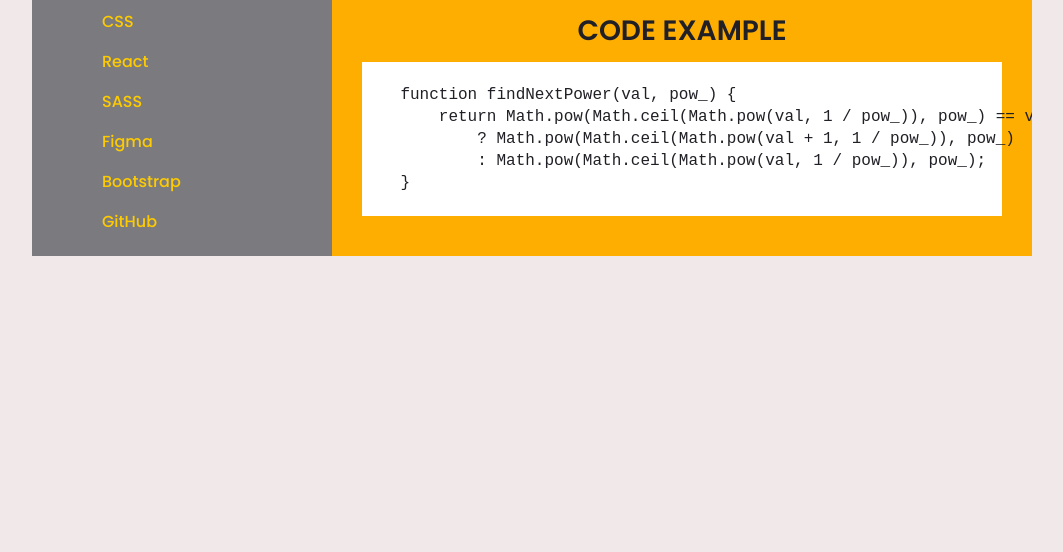
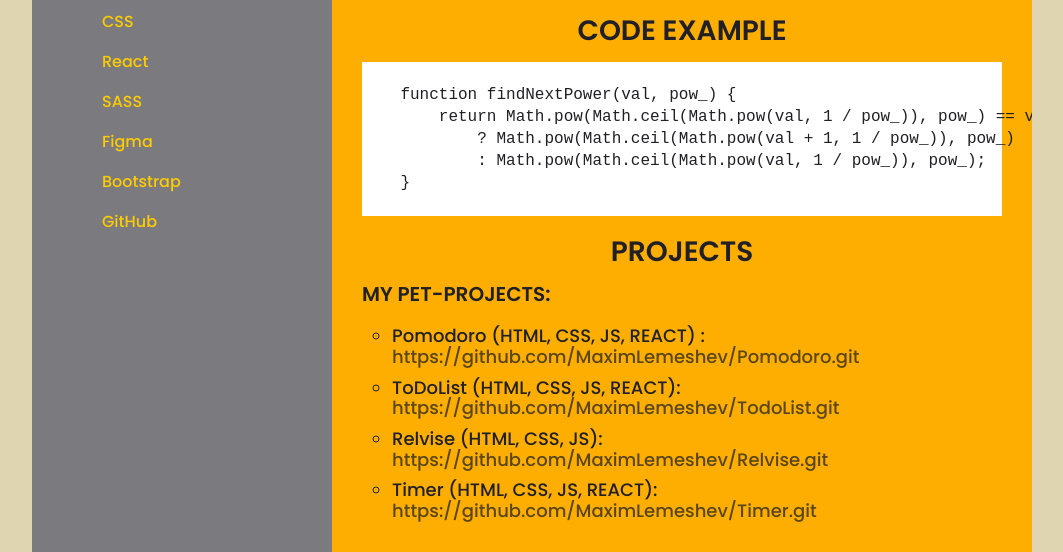
Before and after one commit to MaximLemeshev/rsschool-cv, a plain HTML site: page index.html in a window 1280 px wide. Shown: the part 703-1255 px from the top of the page, without its empty margins (108-1171 px from the left). Before the commit the page ends 959 px from the top, so only its background shows below. Drawn offline with Linux system fonts and the light colour scheme.

Commit message:
docs:Finish arcticle about-projects

```diff
--- a/css/style.css
+++ b/css/style.css
@@ -22,7 +22,7 @@ h6 {
   margin: 0;
 }
 body {
-  background-color: rgb(241, 233, 233);
+  background-color: rgb(223, 213, 176);
 }
 a {
   display: block;
@@ -213,3 +213,8 @@ a {
     padding: 0;
     background-color: white;
   }
+
+  /*  */
+  .side__link_black{
+    color:#5b461a;
+  }
--- a/index.html
+++ b/index.html
@@ -134,6 +134,50 @@
                             </code>
                         </pre>
             </section>
+            <section class="projects">
+              <div class="main__header">Projects</div>
+              <div class="projects__wrapper">
+                <!--  -->
+                <article class="about-projects">
+                  <h4 class="main__subheader">My pet-projects:</h4>
+                  <ul class="main__list">
+                    <li class="main__item ">
+                      Pomodoro (HTML, CSS, JS, REACT) :
+                      <a
+                        href="https://github.com/MaximLemeshev/Pomodoro.git"
+                        class="side__link side__link_black"
+                        >https://github.com/MaximLemeshev/Pomodoro.git</a
+                      >
+                    </li>
+                    <li class="main__item">
+                      ToDoList (HTML, CSS, JS, REACT):
+                      <a
+                        href="https://github.com/MaximLemeshev/TodoList.git"
+                        class="side__link side__link_black"
+                        >https://github.com/MaximLemeshev/TodoList.git</a
+                      >
+                    </li>
+                    <li class="main__item">
+                      Relvise (HTML, CSS, JS):
+                      <a
+                        href=" https://github.com/MaximLemeshev/Relvise.git"
+                        class="side__link side__link_black"
+                      >
+                        https://github.com/MaximLemeshev/Relvise.git</a
+                      >
+                    </li>
+                    <li class="main__item">
+                      Timer (HTML, CSS, JS, REACT):
+                      <a
+                        href="https://github.com/MaximLemeshev/Timer.git"
+                        class="side__link side__link_black"
+                        >https://github.com/MaximLemeshev/Timer.git</a
+                      >
+                    </li>
+                  </ul>
+                </article>
+              </div>
+            </section>
           </main>
         </div>
       </div>
```
